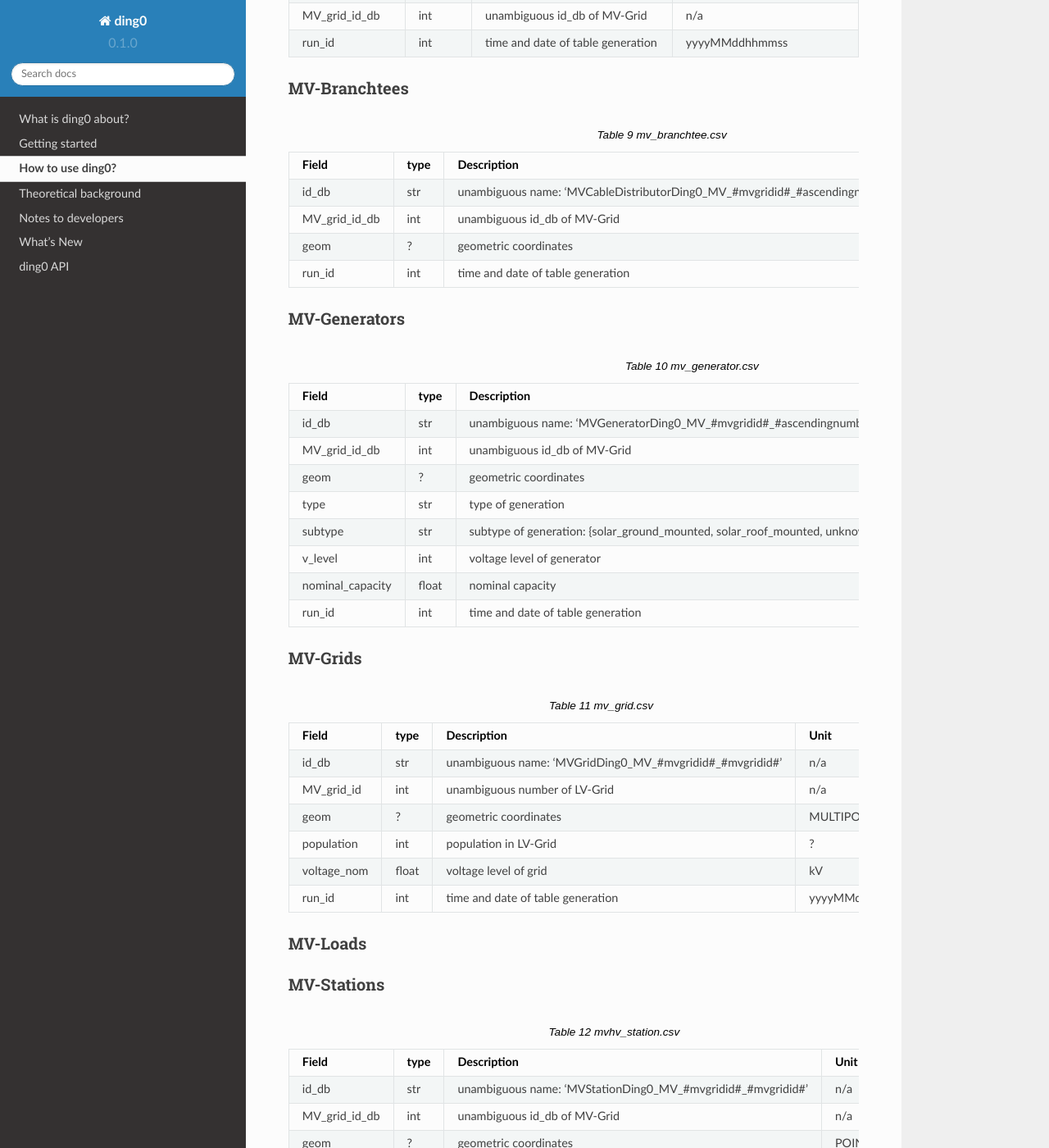
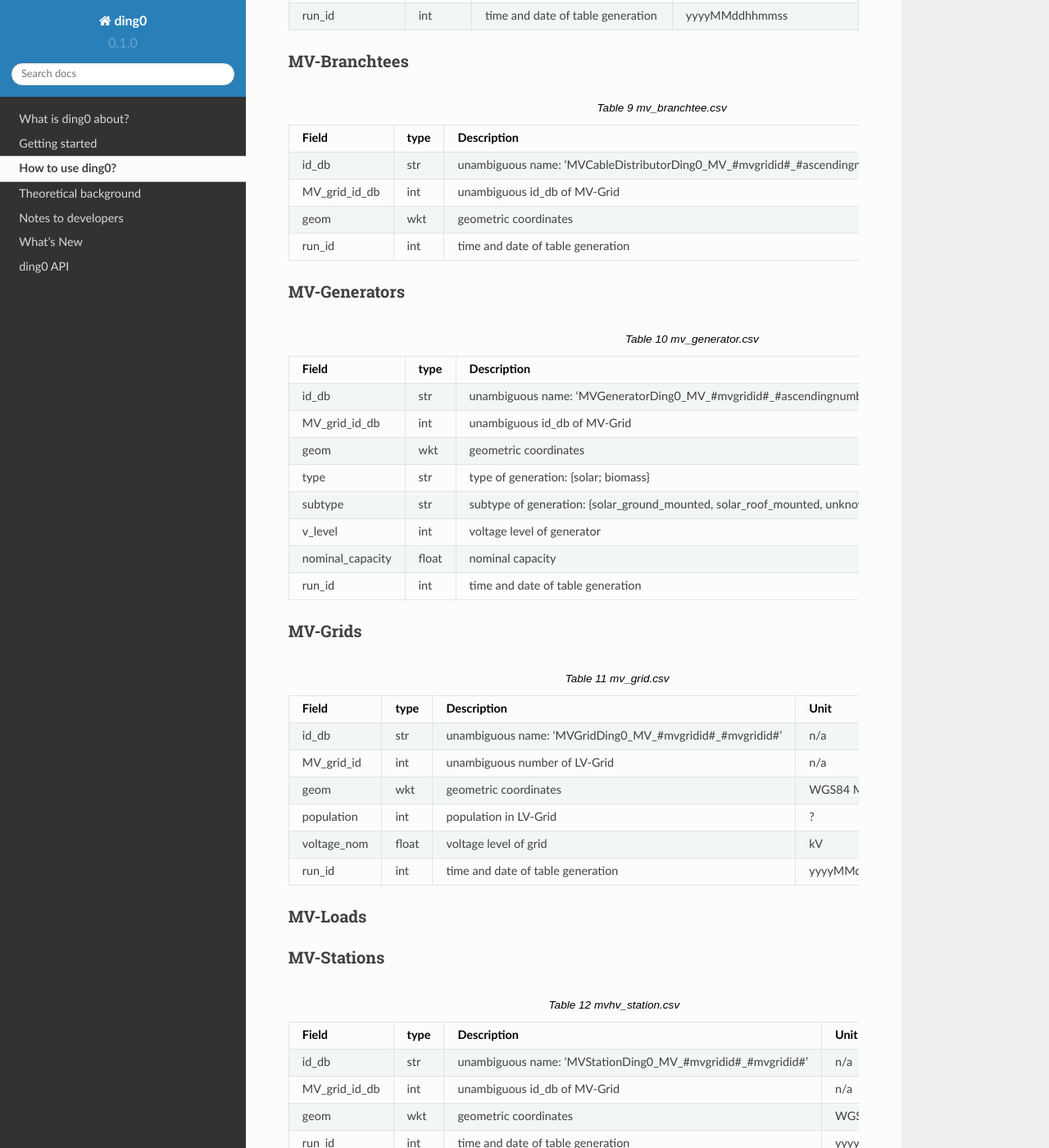
Before and after one commit to openego/ding0, a Sphinx documentation site: the page built from doc/usage_details.rst, in a window 1280 px wide and 1400 px high, scrolled down 5294 px. Shown: the whole window at 82% size. Built offline with Sphinx 7.4.7 and the Read the Docs theme 2.0.0, drawn with Linux system fonts in a browser that asks for light colours; formulas are drawn with MathJax 3; pages that are not in the unit, such as notebooks, are missing from menus; some of the changed text lies outside the part shown.

Commit message:
small adjustments

```diff
--- a/doc/usage_details.rst
+++ b/doc/usage_details.rst
@@ -179,7 +178,7 @@ LV-Generators
 
    "id_db", "str", "unambiguous name: 'LVGeneratorDing0_LV_#lvgridid#_#ascendingnumber#'", "n/a"
    "LV_grid_id_db", "int","unambiguous id_db of LV-Grid", "n/a"
-   "geom", "?","geometric coordinates", "POINT"
+   "geom", "wkt","geometric coordinates", "WGS84 POINT"
    "type","str","type of generation","{solar; biomass}"
    "subtype","str","subtype of generation: {solar_roof_mounted, unknown; biomass}","n/a"
    "v_level","int","voltage level of generator",""
@@ -194,7 +193,7 @@ LV-Grids
 
    "id_db", "str", "unambiguous name: 'LVGridDing0_LV_#lvgridid#_#lvgridid#'", "n/a"
    "LV_grid_id", "int","unambiguous number of LV-Grid", "n/a"
-   "geom", "?","geometric coordinates", "MULTIPOLYGON"
+   "geom", "wkt","geometric coordinates", "WGS84 MULTIPOLYGON"
    "population","int","population in LV-Grid","?"
    "voltage_nom","float","voltage level of grid","kV"
    "run_id", "int", "time and date of table generation", "yyyyMMddhhmmss"
@@ -219,7 +218,7 @@ LV-Stations
 
    "id_db", "str", "unambiguous name: 'LVStationDing0_MV_#mvgridid#_#lvgridid#'", "n/a"
    "LV_grid_id_db", "int","unambiguous id_db of LV-Grid", "n/a"
-   "geom", "?","geometric coordinates", "POINT"
+   "geom", "wkt","geometric coordinates", "WGS84 POINT"
    "run_id", "int", "time and date of table generation", "yyyyMMddhhmmss"
 
 LV-Transformers
@@ -230,7 +229,7 @@ LV-Transformers
 
    "id_db", "str", "unambiguous name: 'TransformerDing0_LV_#mvgridid#_#lvgridid#'", "n/a"
    "LV_grid_id_db", "int","unambiguous id_db of LV-Grid", "n/a"
-   "geom", "?","geometric coordinates", "POINT"
+   "geom", "wkt","geometric coordinates", "WGS84 POINT"
    "voltage_op","float","","kV"
    "S_nom","float","nominal apparent power","kVA"
    "X","float","","Ohm"
@@ -257,7 +256,7 @@ MV-Branchtees
 
    "id_db", "str", "unambiguous name: 'MVCableDistributorDing0_MV_#mvgridid#_#ascendingnumber#'", "n/a"
    "MV_grid_id_db", "int","unambiguous id_db of MV-Grid", "n/a"
-   "geom", "?","geometric coordinates", "POINT"
+   "geom", "wkt","geometric coordinates", "WGS84 POINT"
    "run_id", "int", "time and date of table generation", "yyyyMMddhhmmss"
 
 MV-Generators
@@ -268,8 +267,8 @@ MV-Generators
 
    "id_db", "str", "unambiguous name: 'MVGeneratorDing0_MV_#mvgridid#_#ascendingnumber#'", "n/a"
    "MV_grid_id_db", "int","unambiguous id_db of MV-Grid", "n/a"
-   "geom", "?","geometric coordinates", "POINT"
-   "type","str","type of generation","{solar; biomass}"
+   "geom", "wkt","geometric coordinates", "WGS84 POINT"
+   "type","str","type of generation: {solar; biomass}","n/a"
    "subtype","str","subtype of generation: {solar_ground_mounted, solar_roof_mounted, unknown; biomass, biogas}","n/a"
    "v_level","int","voltage level of generator",""
    "nominal_capacity","float","nominal capacity",""
@@ -283,7 +282,7 @@ MV-Grids
 
    "id_db", "str", "unambiguous name: 'MVGridDing0_MV_#mvgridid#_#mvgridid#'", "n/a"
    "MV_grid_id", "int","unambiguous number of LV-Grid", "n/a"
-   "geom", "?","geometric coordinates", "MULTIPOLYGON"
+   "geom", "wkt","geometric coordinates", "WGS84 MULTIPOLYGON"
    "population","int","population in LV-Grid","?"
    "voltage_nom","float","voltage level of grid","kV"
    "run_id", "int", "time and date of table generation", "yyyyMMddhhmmss"
@@ -296,9 +295,9 @@ MV-Loads
 
    "id_db", "str", "unambiguous name: 'MVLoadDing0_MV_#mvgridid#_#ascendingnumber#'", "n/a"
    "MV_grid_id_db", "int","unambiguous id_db of MV-Grid", "n/a"
-   "geom", "?","geometric coordinates", "POLYGON"
+   "geom", "wkt","geometric coordinates", "WGS84 POLYGON"
    "consumption","{"str": float}","type of load and corresponding consumption","type = {retail, residential, agricultural, industrial}"
-   "is_aggregated", "boolean", "True if load is aggregated load, else False", ""
+   "is_aggregated", "boolean", "True if load is aggregated load, else False", "n/a"
    "run_id", "int", "time and date of table generation", "yyyyMMddhhmmss"
 
 MV-Stations
@@ -309,7 +308,7 @@ MV-Stations
 
    "id_db", "str", "unambiguous name: 'MVStationDing0_MV_#mvgridid#_#mvgridid#'", "n/a"
    "MV_grid_id_db", "int","unambiguous id_db of MV-Grid", "n/a"
-   "geom", "?","geometric coordinates", "POINT"
+   "geom", "wkt","geometric coordinates", "WGS84 POINT"
    "run_id", "int", "time and date of table generation", "yyyyMMddhhmmss"
 
 MV-Transformers
@@ -320,7 +319,7 @@ MV-Transformers
 
    "id_db", "str", "unambiguous name: 'TransformerDing0_MV_#mvgridid#_#mvgridid#'", "n/a"
    "MV_grid_id_db", "int","unambiguous id_db of LV-Grid", "n/a"
-   "geom", "?","geometric coordinates", "POINT"
+   "geom", "wkt","geometric coordinates", "WGS84 POINT"
    "voltage_op","float","","kV"
    "S_nom","float","nominal apparent power","kVA"
    "X","float","","Ohm"
```
Also changed, not shown: other parts of doc/usage_details.rst (+0 -1 lines).
